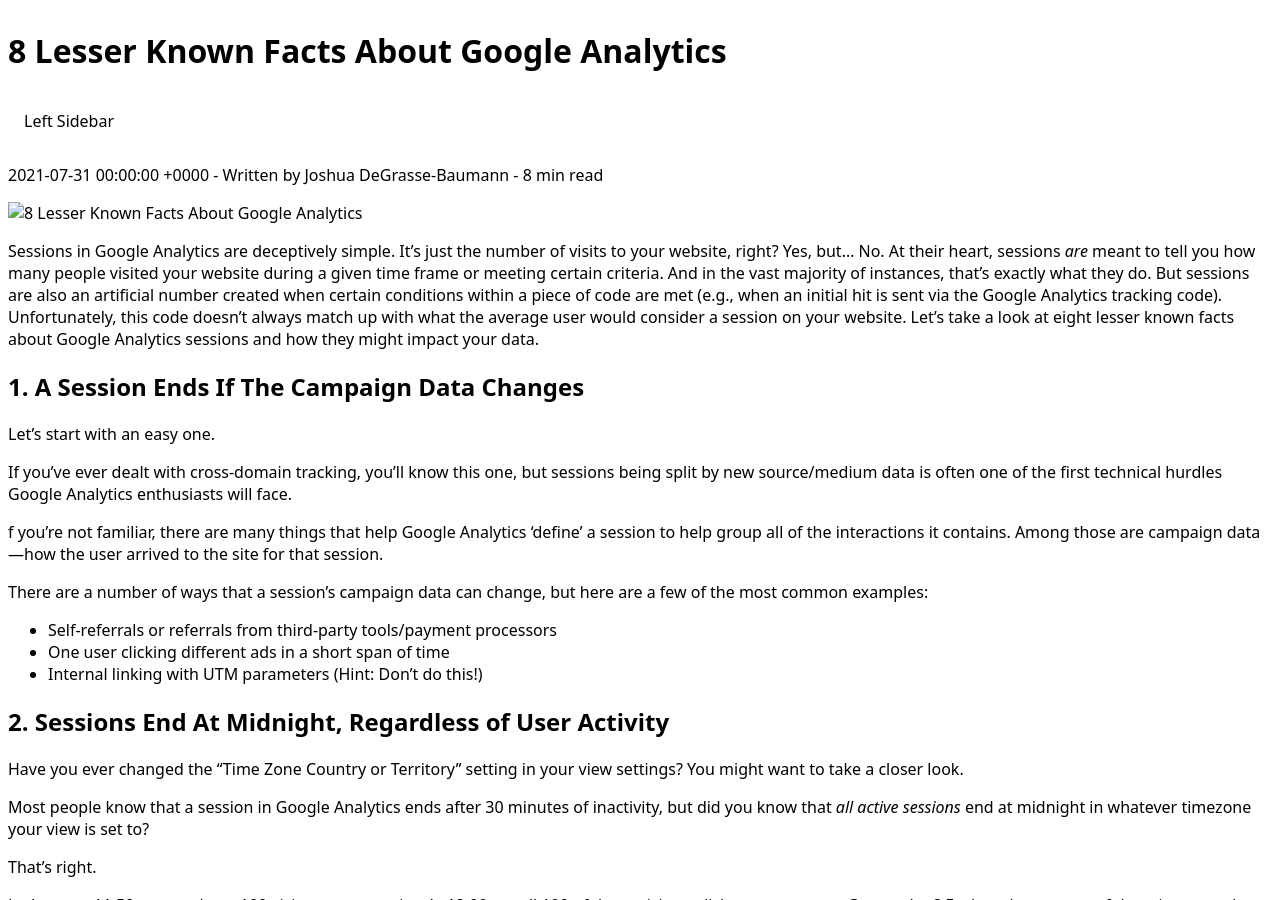
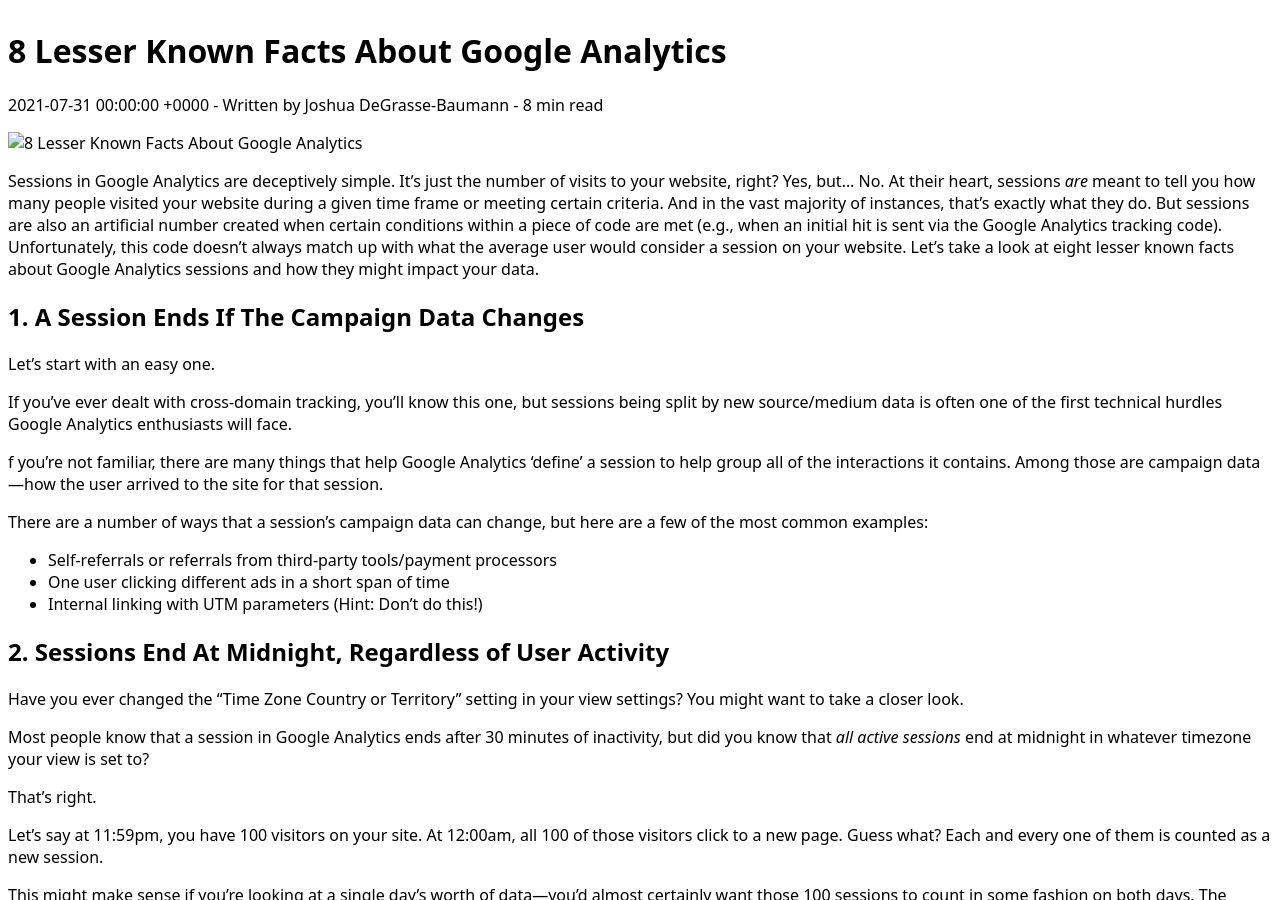
Before and after one commit to jdegbau/jdegbau.github.io, a Jekyll site: the page built from _posts/2021-07-31-lesser-known-ga-facts.md, in a window 1280 px wide and 900 px high. Built offline with Jekyll 4.4.1, drawn with Linux system fonts in a browser that asks for light colours.

Commit message:
Removed individual post layouts and set post default

```diff
--- a/_config.yml
+++ b/_config.yml
@@ -15,5 +15,7 @@
   -
     scope:
       path: "" # an empty string here means all files in the project
+      type: "posts"
     values:
       author: Joshua DeGrasse-Baumann
+      layout: post
--- a/_layouts/post.html
+++ b/_layouts/post.html
@@ -2,9 +2,7 @@
 layout: default
 ---
 
-<div class="left-sidebar">Left Sidebar</div>
 <main id=content>
     <p>{{ page.date }} - Written by {{ page.author }} - {% include read-time.md %}</p>
     {{ content }}
 </main>
-<div class="right-sidebar" contenteditable>Right Sidebar</div>
```
Also changed, not shown: _drafts/why-i-hate-average-session-duration.md (+0 -1 lines), _posts/2021-07-31-contact-form-7-redirects.md (+0 -1 lines), _posts/2021-07-31-lesser-known-ga-facts.md (+0 -1 lines).
